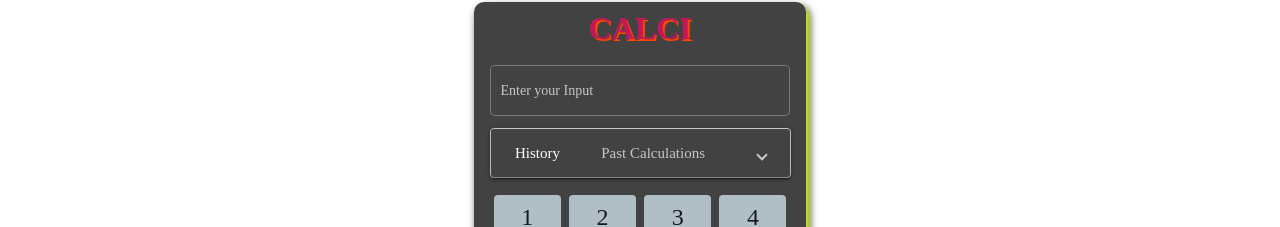
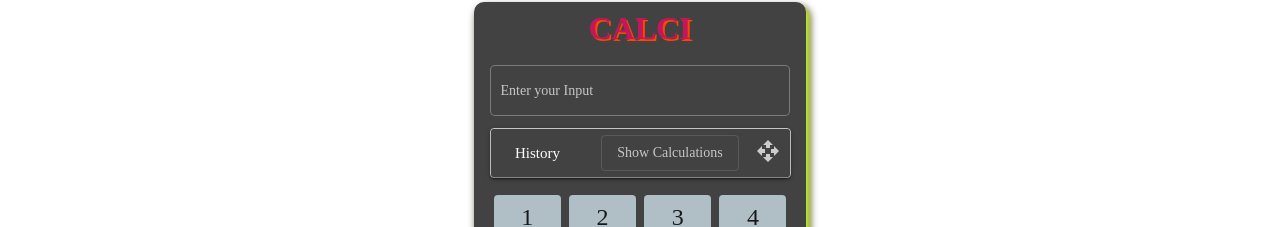
Before and after one commit to Thafzil/TARA, an Angular app: page /calci in a window 1280 px wide. Shown: the part 126-353 px from the top of the page. Built offline with nearby package versions, Linux system fonts and the light colour scheme.

Commit message:
Second Project calci 3

```diff
--- a/src/app/calculator/calculator.component.html
+++ b/src/app/calculator/calculator.component.html
@@ -10,13 +10,20 @@
             </mat-grid-tile>
         </mat-grid-list>
         <mat-accordion style="position: absolute; z-index: 1; width: 90%; top: 20%;" class="example-box" cdkDrag>
-            <mat-expansion-panel style="width: 100%;">
-              <mat-expansion-panel-header>
+            <mat-expansion-panel style="width: 100%;" hideToggle (opened)="panelOpenState = true"
+            (closed)="panelOpenState = false">
+              <mat-expansion-panel-header  #panelH (click)="panelH._toggle()">
+                <div class="example-handle" cdkDragHandle (click)="panelH._toggle()">
+                    <svg width="24px" fill="currentColor" viewBox="0 0 24 24">
+                      <path d="M10 9h4V6h3l-5-5-5 5h3v3zm-1 1H6V7l-5 5 5 5v-3h3v-4zm14 2l-5-5v3h-3v4h3v3l5-5zm-9 3h-4v3H7l5 5 5-5h-3v-3z"></path>
+                      <path d="M0 0h24v24H0z" fill="none"></path>
+                    </svg>
+                </div>
                 <mat-panel-title>
                   History
                 </mat-panel-title>
                 <mat-panel-description>
-                  Past Calculations
+                  <button (click)="panelH._toggle()" mat-stroked-button>{{panelOpenState ? 'Hide Calculations' : 'Show Calculations'}}</button>
                 </mat-panel-description>
               </mat-expansion-panel-header>
               <div *ngFor="let a of allCalculations?.reverse()" style="display: flex; justify-content: end; border: 1px rgb(241, 238, 238) dotted; padding: 12px;">
--- a/src/app/calculator/calculator.component.scss
+++ b/src/app/calculator/calculator.component.scss
@@ -42,3 +42,14 @@ mat-card{
                 0 8px 10px 1px rgba(0, 0, 0, 0.14),
                 0 3px 14px 2px rgba(0, 0, 0, 0.12);
   }
+
+
+.example-handle {
+    position: absolute;
+    top: 10px;
+    right: 10px;
+    color: #ccc;
+    cursor: move;
+    width: 24px;
+    height: 24px;
+  }
--- a/src/app/calculator/calculator.component.ts
+++ b/src/app/calculator/calculator.component.ts
@@ -18,7 +18,7 @@ export class CalculatorComponent implements OnInit {
   {tool:'Power',val:'^'},
   {tool:'(',val:'('},
   {tool:')',val:')'}]
-
+  panelOpenState=false
   value = '';
   back='<-'
   allCalculations:string[]=[]
```
